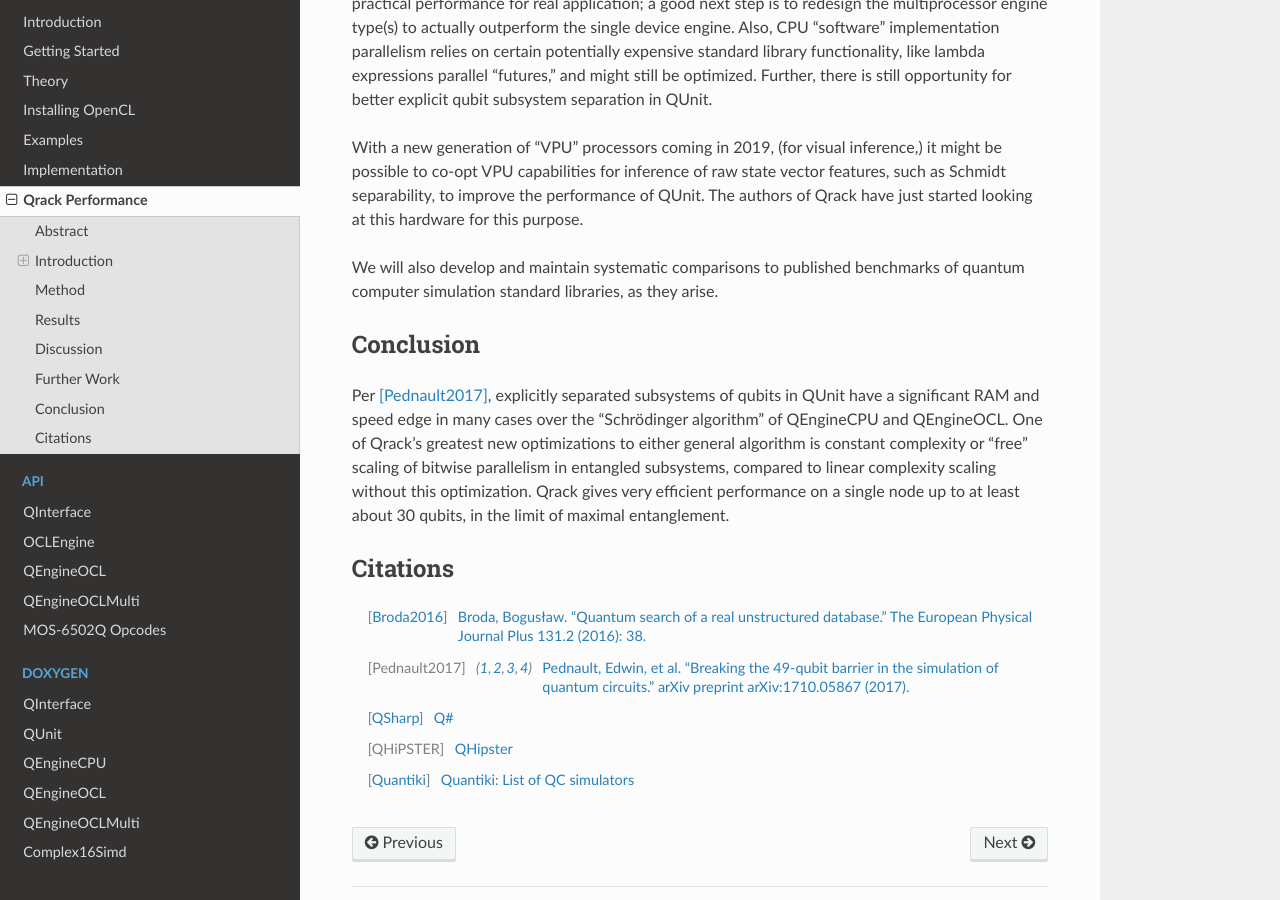
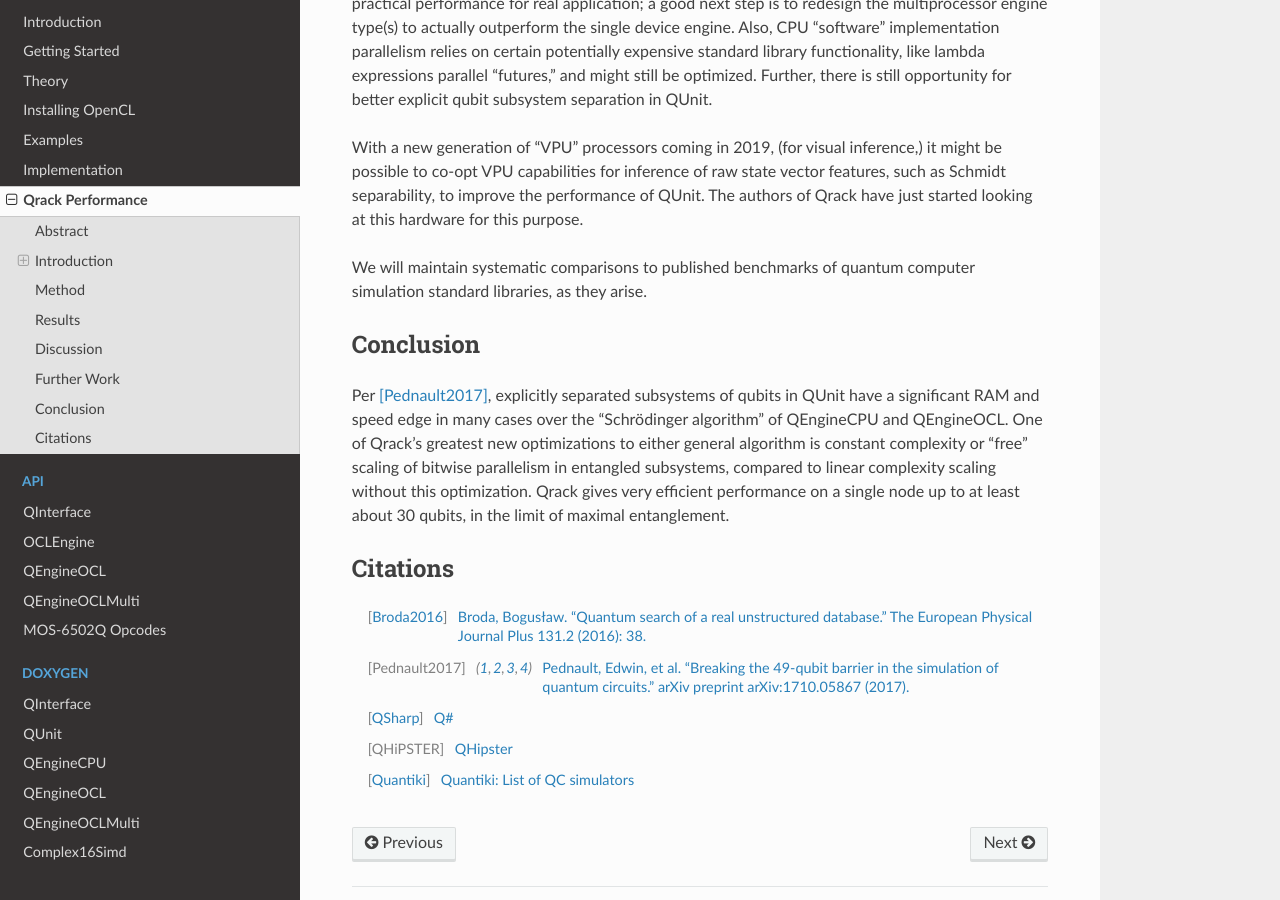
Before and after one commit to vm6502q/qrack.github.io, a Sphinx documentation site: the page built from docs/performance.rst, in a window 1280 px wide and 900 px high, scrolled down 7717 px. Built offline with Sphinx 7.4.7 and the Read the Docs theme 2.0.0, drawn with Linux system fonts in a browser that asks for light colours.

```diff
--- a/docs/performance.rst
+++ b/docs/performance.rst
@@ -132,7 +132,7 @@ Qrack has been successfully run on multiple processors at once, and even on clus
 
 With a new generation of "VPU" processors coming in 2019, (for visual inference,) it might be possible to co-opt VPU capabilities for inference of raw state vector features, such as Schmidt separability, to improve the performance of QUnit. The authors of Qrack have just started looking at this hardware for this purpose.
 
-We will also develop and maintain systematic comparisons to published benchmarks of quantum computer simulation standard libraries, as they arise.
+We will maintain systematic comparisons to published benchmarks of quantum computer simulation standard libraries, as they arise.
 
 Conclusion
 **********
```
